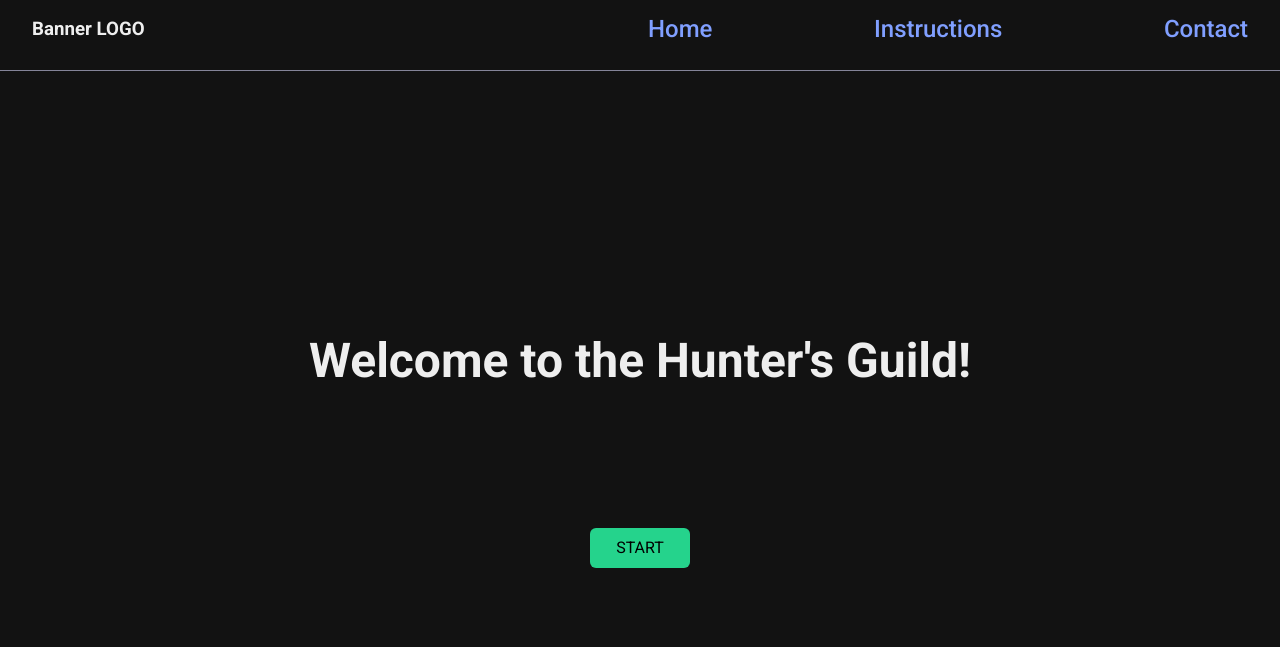
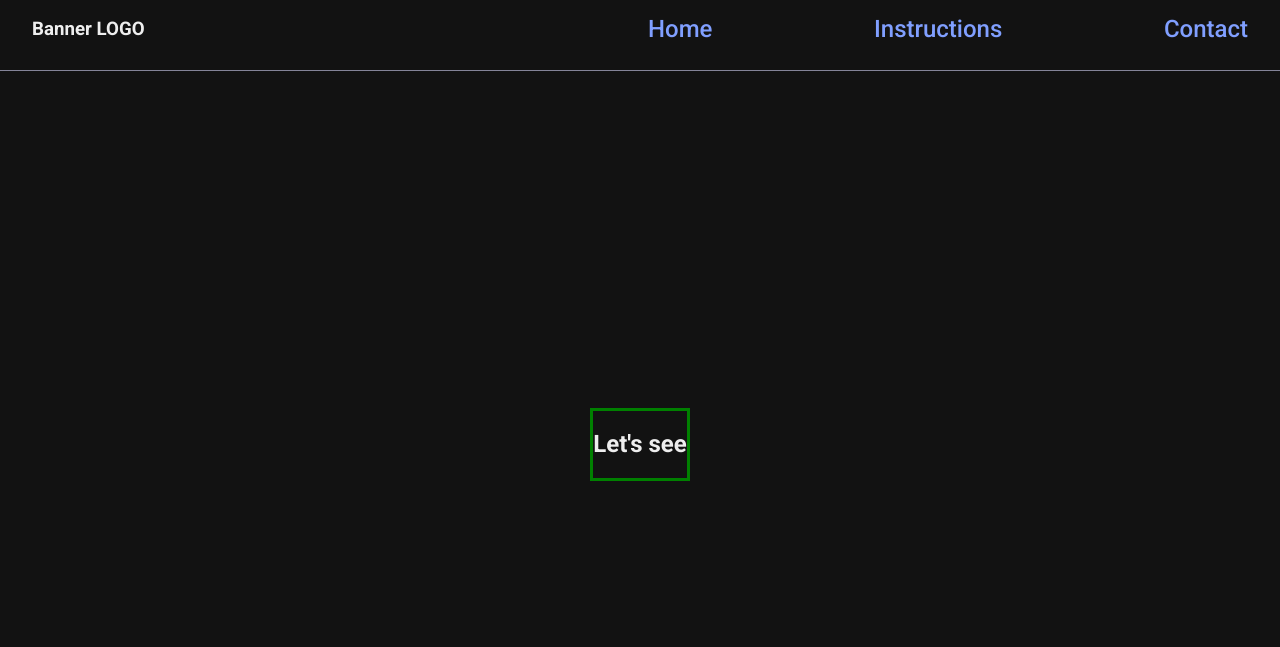
Before and after one commit to coding4freedom/HuntersGuild, a website: page public/index.html in a window 1280 px wide. Drawn offline with Linux system fonts and the light colour scheme.

Commit message:
game layout css updates

```diff
--- a/public/components/gameContent.html
+++ b/public/components/gameContent.html
@@ -9,7 +9,7 @@
     -ready wpn opens type of weapon to use pulldown section
     -bottom display user current set up
     -->
-    <section class="activity"></section>
+    <section class="activity"><h2>Let's see</h2></section>
     <section class="center-display">
         <section class="center-left-display"></section>
         <section class="center-mid-display"></section>
--- a/public/css/index.css
+++ b/public/css/index.css
@@ -20,6 +20,30 @@
     height: 50vh;
 }
 
+.welcome-panel {
+    display: none;
+}
+
+.sim {
+    display: flex;
+}
+
+.game {
+    flex-grow: 1;
+    display: flex;
+    flex-direction: column;
+    border: solid green;
+}
+
+.activity, .player-stats {
+    flex-basis: 40%;
+}
+
+.center-display {
+    flex-grow: 1;
+    display: flex;
+    flex-direction: row;
+}
 /******************************************
 /* ADDITIONAL STYLES
 /*******************************************/
--- a/public/css/style.css
+++ b/public/css/style.css
@@ -26,6 +26,7 @@ body {
     font-weight: 500;
     background-color: #121212;
     color: #eee;
+    overflow: hidden;
 }
 
 a {
--- a/public/index.html
+++ b/public/index.html
@@ -24,7 +24,7 @@
     </header>
 
     <main>
-        <section id="simulation"></section>
+        <section id="simulation" class="sim"></section>
         <section id="hide-when-loaded" class="welcome-panel">
             <h1>Welcome to the Hunter's Guild!</h1>
             <input class="start-btn" type="button" value="START">
```
Also changed, not shown: public/scripts/main.js (line endings or trailing spaces).
